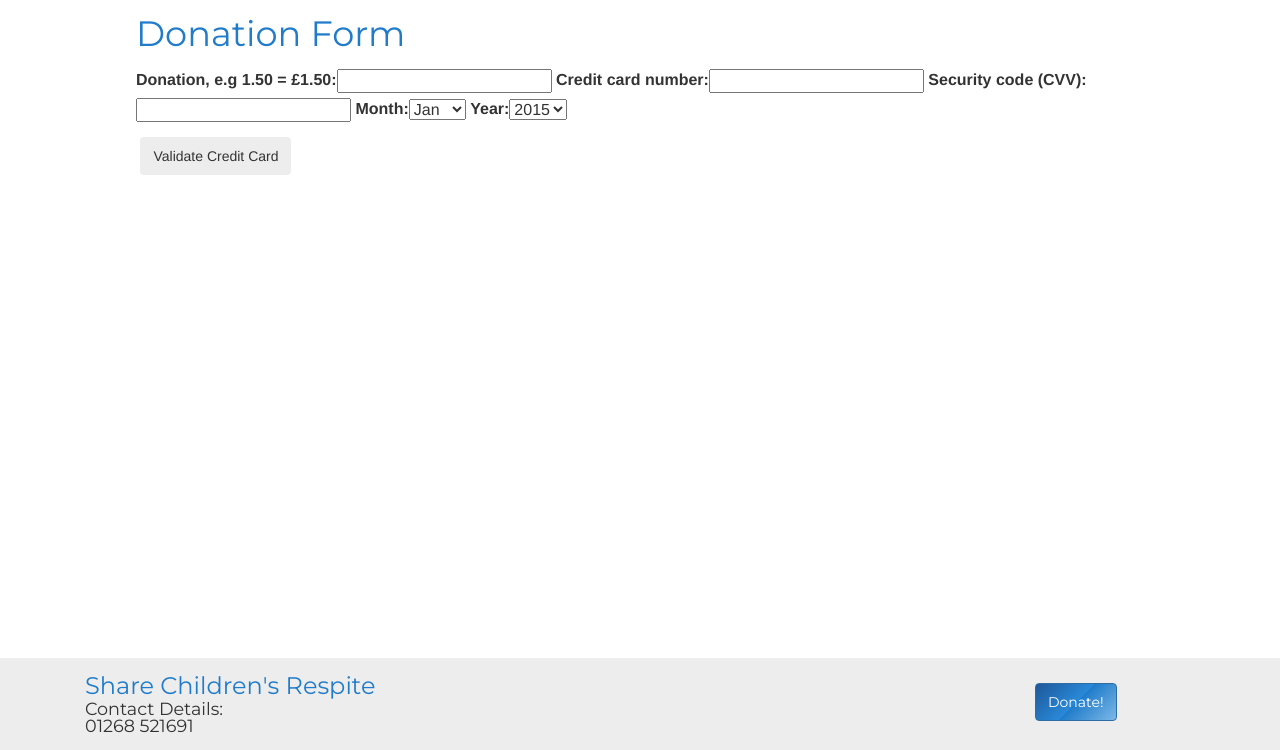
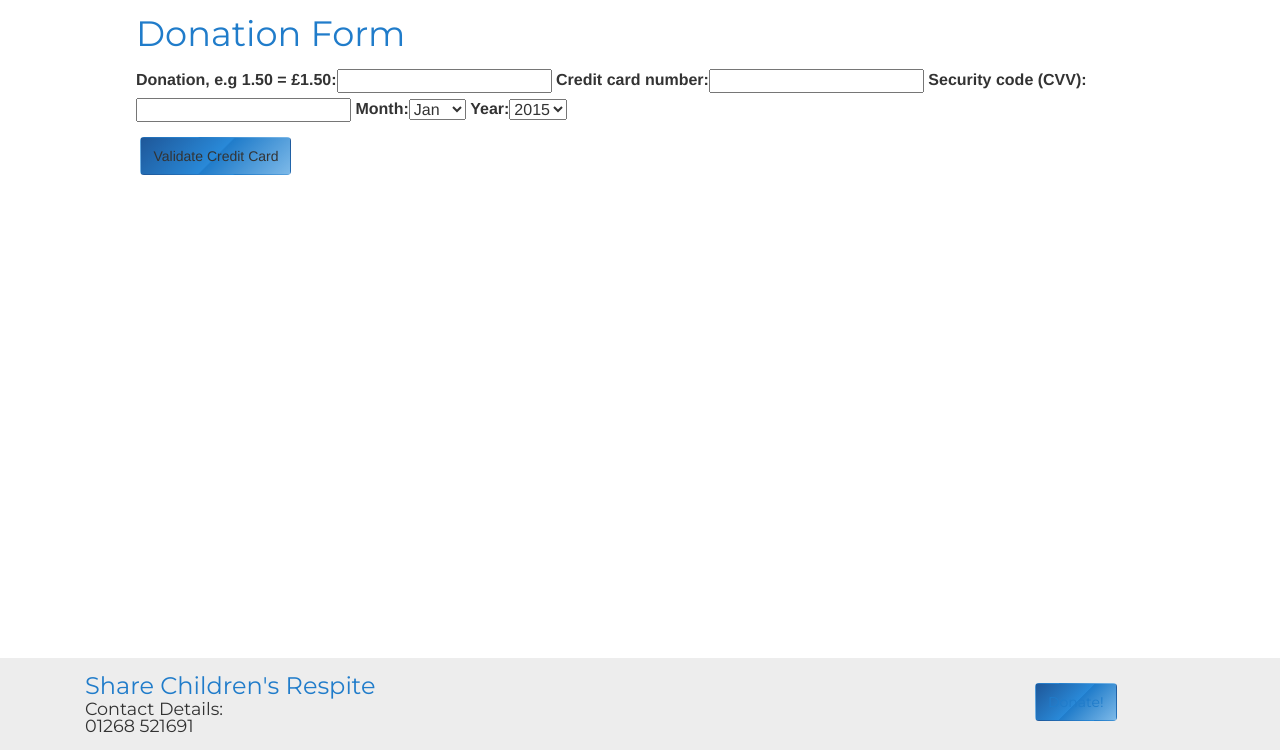
Before and after one commit to callump5/share_respite_prj, a Django app: page /donate/ in a window 1280 px wide. Shown: the part 50-800 px from the top of the page. Run offline with Django 3.2, Linux system fonts and the light colour scheme; some libraries are stand-ins or nearby versions; some web fonts are replaced.

Commit message:
FINISHED FUCK YEAH!!!!!!!!!!!!

```diff
--- a/static/css/home.css
+++ b/static/css/home.css
@@ -1,7 +1,7 @@
 
 
 /* Nav */
-    .navbar-default, .forum-table > table > thead, .btn-primary    {
+    .navbar-default, .forum-table > table > thead, .btn   {
     background: rgb(30,87,153); /* Old browsers */
     background: -moz-linear-gradient(-45deg, rgba(30,87,153,1) 0%, rgba(41,137,216,1) 50%, rgba(32,124,202,1) 51%, rgba(125,185,232,1) 100%); /* FF3.6-15 */
     background: -webkit-linear-gradient(-45deg, rgba(30,87,153,1) 0%,rgba(41,137,216,1) 50%,rgba(32,124,202,1) 51%,rgba(125,185,232,1) 100%); /* Chrome10-25,Safari5.1-6 */
--- a/templates/base.html
+++ b/templates/base.html
@@ -142,7 +142,7 @@
                 <p>01268 521691</p>
             </div>
             <div class="col-sm-2">
-                <a class="btn btn-primary" href="/donate">Donate!</a>
+                <a class="btn" href="/donate">Donate!</a>
             </div>
         </div>
     </footer>
```
